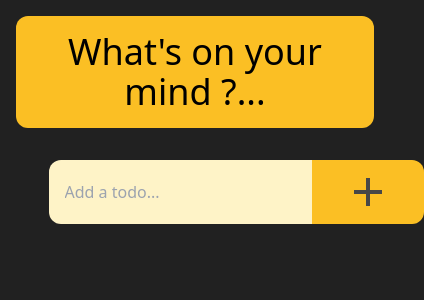
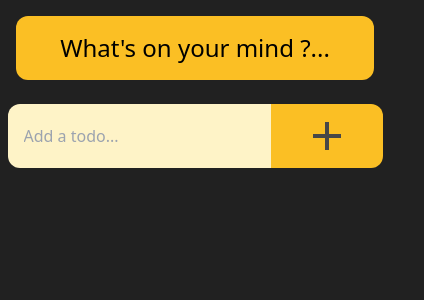
Before and after one commit to S-SUBHA/reactLearn_todoApp_using_redux-toolkit, a React (Vite) app: page / in a window 390 px wide. Shown: the top 300 px of the page, 424 px wide, since content can reach past the window. Built offline with nearby package versions, Linux system fonts and the light colour scheme.

Commit message:
Version: 1.0, Complete

```diff
--- a/src/App.jsx
+++ b/src/App.jsx
@@ -1,17 +1,12 @@
-import { Provider } from "react-redux";
-import TodoForm from "./components/TodoForm";
-import { store } from "./store/store.js";
-import TodoList from "./components/TodoList.jsx";
+import { Header, TodoForm, TodoList } from "./components";
 
 function App() {
   return (
-    <Provider store={store}>
-      <h1 className="bg-amber-400 text-4xl text-center p-4 m-4 rounded-xl text-black">
-        What&apos;s on your mind ?...
-      </h1>
+    <>
+      <Header />
       <TodoForm />
       <TodoList />
-    </Provider>
+    </>
   );
 }
 
--- /dev/null
+++ b/src/components/Header.jsx
@@ -0,0 +1,11 @@
+function Header() {
+  return (
+    <header>
+      <h1 className="p-4 m-4 rounded-xl bg-amber-400 text-center text-2xl md:text-4xl text-black">
+        What&apos;s on your mind ?...
+      </h1>
+    </header>
+  );
+}
+
+export default Header;
--- a/src/components/Todo.jsx
+++ b/src/components/Todo.jsx
@@ -6,7 +6,7 @@ import {
   DeleteButton,
   EditButton,
   SaveButton,
-} from "./TodoButtons.jsx";
+} from "./";
 
 import "./todo.css";
 
--- a/src/components/TodoForm.jsx
+++ b/src/components/TodoForm.jsx
@@ -17,24 +17,8 @@ function TodoForm() {
 
   return (
     <>
-      <section
-        className=""
-        style={{
-          display: "grid",
-          // gridTemplateColumns: "1fr repeat(1, min(100% - 20rem, 80rem)) 1fr",
-          gridTemplateColumns: "repeat(12, 1fr)",
-          // gap: "30px"
-        }}
-      >
-        <form
-          style={{
-            // gridColumnStart: 2,
-            gridColumn: "2 / -2",
-            display: "flex",
-          }}
-          className="m-4 mb-8"
-          onSubmit={(e) => createTodo(e)}
-        >
+      <section className="w-[90%] sm:w-4/5 my-6 mx-auto">
+        <form className="flex justify-center" onSubmit={(e) => createTodo(e)}>
           <input
             type="text"
             value={input}
@@ -44,8 +28,7 @@ function TodoForm() {
           />
           <button
             type="submit"
-            style={{}}
-            className="py-2 px-8 rounded-r-xl bg-amber-400 flex justify-center items-center hover:bg-amber-300"
+            className="py-2 px-8 rounded-r-xl bg-amber-400 hover:bg-amber-300 flex justify-center items-center"
           >
             {addIcon}
           </button>
--- a/src/components/TodoList.jsx
+++ b/src/components/TodoList.jsx
@@ -6,7 +6,7 @@ function TodoList() {
 
   return (
     <>
-      <div className="flex flex-wrap justify-center gap-4">
+      <div className="flex flex-wrap justify-center gap-4 w-[95%] sm:w-[90%] my-6 mx-auto">
         {todos.map((todo) => (
           <Todo key={todo.id} todo={todo} />
         ))}
--- /dev/null
+++ b/src/components/index.js
@@ -0,0 +1,23 @@
+import Header from "./Header.jsx";
+import Todo from "./Todo.jsx";
+import {
+  CancelButton,
+  CompletedButton,
+  DeleteButton,
+  EditButton,
+  SaveButton,
+} from "./TodoButtons.jsx";
+import TodoForm from "./TodoForm.jsx";
+import TodoList from "./TodoList.jsx";
+
+export {
+  Header,
+  Todo,
+  CancelButton,
+  CompletedButton,
+  DeleteButton,
+  EditButton,
+  SaveButton,
+  TodoForm,
+  TodoList,
+};
--- a/src/components/todo.css
+++ b/src/components/todo.css
@@ -3,8 +3,6 @@
   grid-template: repeat(2, 1fr) / repeat(6, 1fr);
 
   border-radius: 5em;
-
-  margin: 2em;
 
   height: 140px;
   width: 420px;
--- a/src/main.jsx
+++ b/src/main.jsx
@@ -2,9 +2,13 @@ import { StrictMode } from "react";
 import { createRoot } from "react-dom/client";
 import App from "./App.jsx";
 import "./index.css";
+import { Provider } from "react-redux";
+import { store } from "./store/store.js";
 
 createRoot(document.getElementById("root")).render(
   <StrictMode>
-    <App />
+    <Provider store={store}>
+      <App/>
+    </Provider>
   </StrictMode>
 );
```
